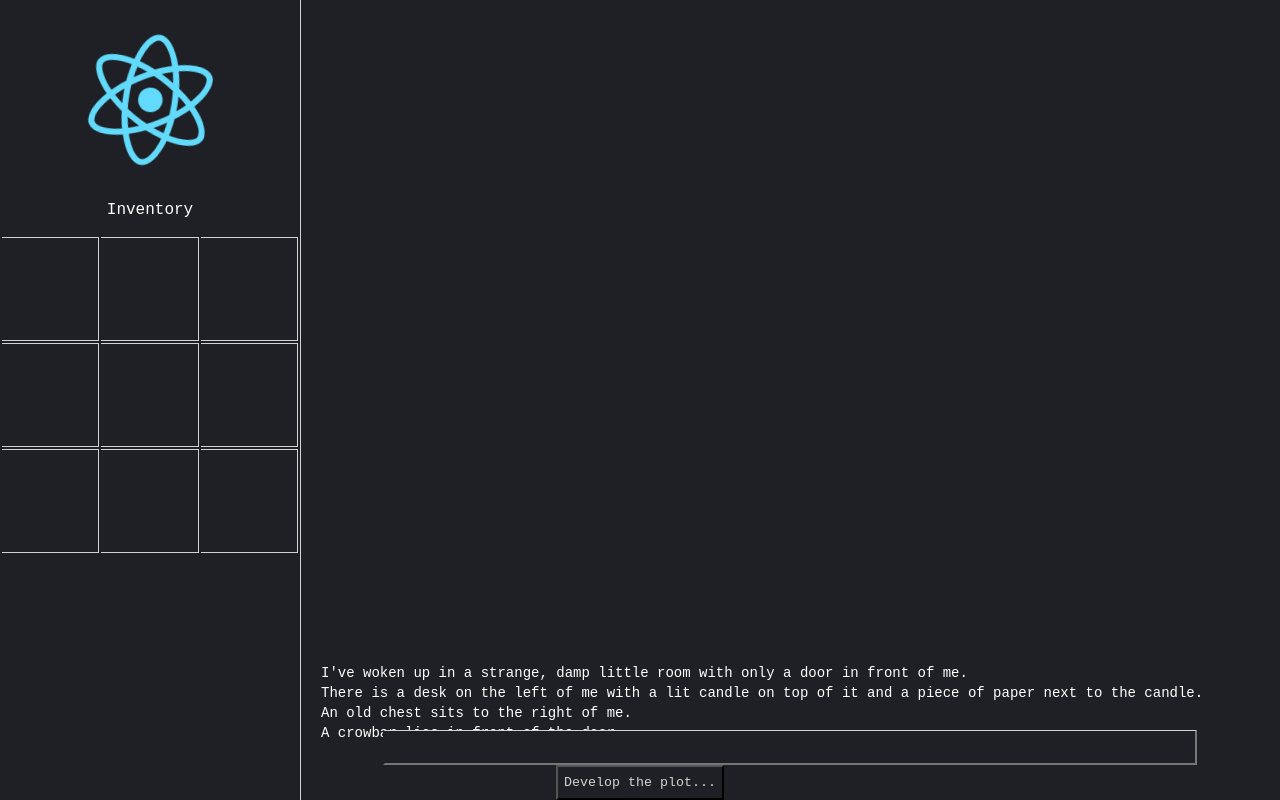
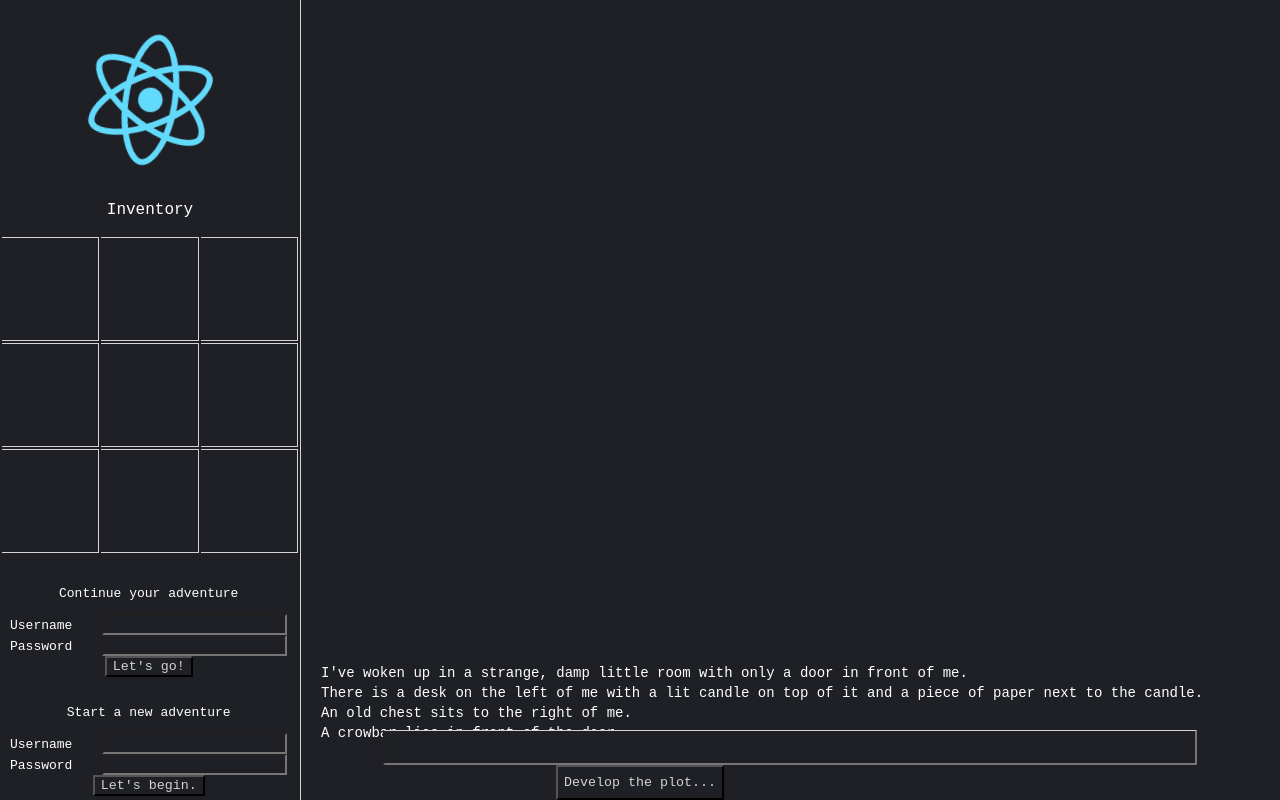
Before and after one commit to ocawthorne/reactventure, a React (Create React App) app in the folder frontend/: page /signup in a window 1280 px wide. Built offline with nearby package versions, Linux system fonts and the light colour scheme.

Commit message:
Comment out temporarily broken components

```diff
--- a/frontend/src/components/SideBar.js
+++ b/frontend/src/components/SideBar.js
@@ -11,8 +11,8 @@ export default class SideBar extends React.Component {
             <img src={logo} className="App-logo" alt="logo" />
             <Inventory />
             <br />
-            {/* <SignIn />
-            <SignUp /> */}
+            <SignIn />
+            <SignUp />
          </div>
       )
    }
--- a/frontend/src/components/SignIn.js
+++ b/frontend/src/components/SignIn.js
@@ -26,9 +26,9 @@ class SignIn extends React.Component {
             <p>Continue your adventure</p>
             <form onSubmit={this.handleSubmit}>
                <label htmlFor="username">Username</label>
-               <input type="text" className="username field" value={this.props.signInData.username} onChange={this.handleChange} name="username" /><br />
+               <input type="text" className="username field" /* value={this.props.signInData.username} */ onChange={this.handleChange} name="username" /><br />
                <label htmlFor="password">Password</label>
-               <input type="password" className="password field" value={this.props.signInData.password} onChange={this.handleChange} name="password" /><br />
+               <input type="password" className="password field" /* value={this.props.signInData.password} */ onChange={this.handleChange} name="password" /><br />
                <input type="submit" className="login-submit" value="Let's go!" />
             </form>
          </div>
--- a/frontend/src/components/SignUp.js
+++ b/frontend/src/components/SignUp.js
@@ -4,12 +4,13 @@ export default class SignUp extends React.Component {
    render() {
       return (
          <div className="session-details">
+            <br />
             <p>Start a new adventure</p>
             <form>
                <label htmlFor="username">Username</label>
                <input type="text" className="username field" /><br />
-               <label htmlFor="hero">Heroname</label>
-               <input type="text" className="hero field" /><br />
+               {/* <label htmlFor="hero">Heroname</label>
+               <input type="text" className="hero field" /><br /> */}
                <label htmlFor="password">Password</label>
                <input type="password" className="password field" /><br />
                <input type="submit" className="login-submit" value="Let's begin." />
```
